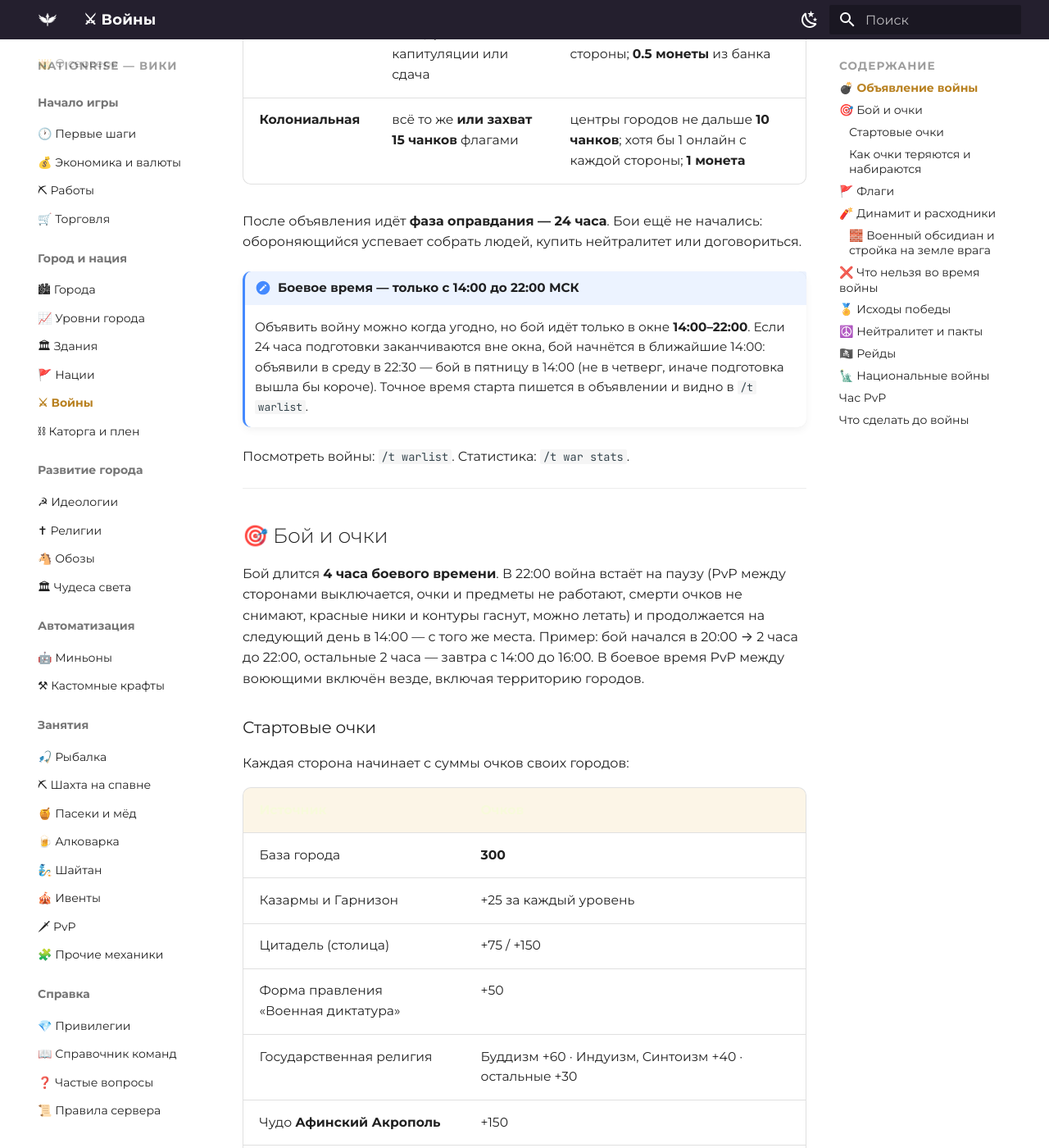
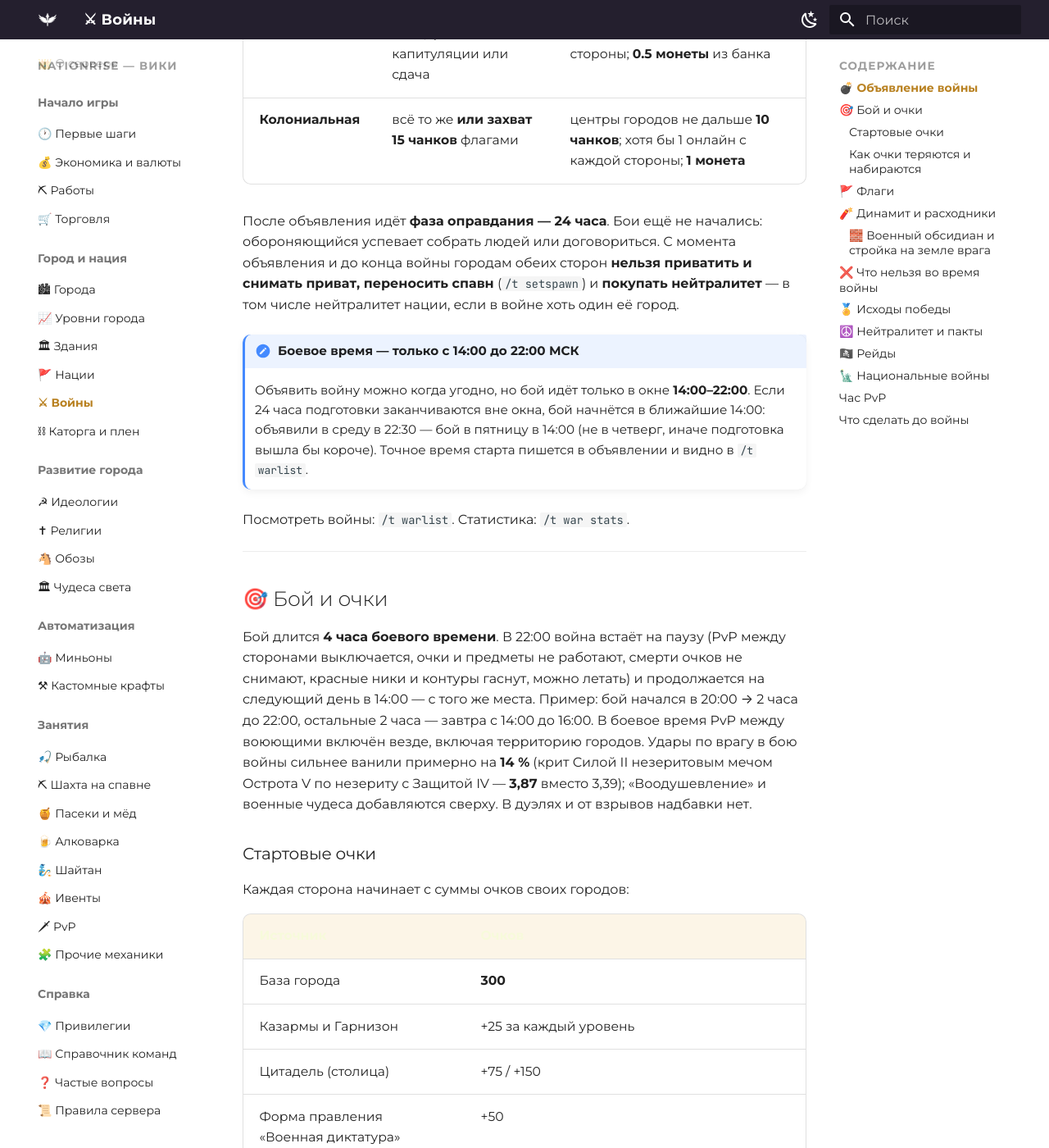
Before and after one commit to zixSSSed/NationRise-Wiki-RU, an MkDocs documentation site: the page built from docs/war.md, in a window 1280 px wide and 1400 px high, scrolled down 836 px. Shown: the whole window at 82% size. Built offline with MkDocs 1.6.1 and Material for MkDocs 9.7.7, drawn with Linux system fonts in a browser that asks for light colours.

Commit message:
Потолок взрывов для всех, урон на войне, ограничения ультиматумов и запреты в войне, Биржевой Дом
Co-Authored-By: Claude Opus 5.5 <noreply@anthropic.com>

```diff
--- a/docs/war.md
+++ b/docs/war.md
@@ -30,7 +30,9 @@
 | **Колониальная** | всё то же **или захват 15 чанков** флагами | центры городов не дальше **10 чанков**; хотя бы 1 онлайн с каждой стороны; **1 монета** |
 
 После объявления идёт **фаза оправдания — 24 часа**. Бои ещё не начались: обороняющийся
-успевает собрать людей, купить нейтралитет или договориться.
+успевает собрать людей или договориться. С момента объявления и до конца войны городам обеих сторон
+**нельзя приватить и снимать приват, переносить спавн** (`/t setspawn`) и **покупать нейтралитет** —
+в том числе нейтралитет нации, если в войне хоть один её город.
 
 !!! note "Боевое время — только с 14:00 до 22:00 МСК"
     Объявить войну можно когда угодно, но бой идёт только в окне **14:00–22:00**. Если 24 часа
@@ -48,7 +50,10 @@
 выключается, очки и предметы не работают, смерти очков не снимают, красные ники и контуры гаснут, можно летать)
 и продолжается на следующий день в 14:00 — с того же места.
 Пример: бой начался в 20:00 → 2 часа до 22:00, остальные 2 часа — завтра с 14:00 до 16:00.
-В боевое время PvP между воюющими включён везде, включая территорию городов.
+В боевое время PvP между воюющими включён везде, включая территорию городов. Удары по врагу в бою
+войны сильнее ванили примерно на **14 %** (крит Силой II незеритовым мечом Острота V по незериту с
+Защитой IV — **3,87** вместо 3,39); «Воодушевление» и военные чудеса добавляются сверху. В дуэлях и
+от взрывов надбавки нет.
 
 ### Стартовые очки
 
```
Also changed, not shown: docs/economy.md (+1 -0 lines), docs/ideology.md (+9 -0 lines), docs/pvp.md (+3 -3 lines), docs/trade.md (+1 -0 lines).
